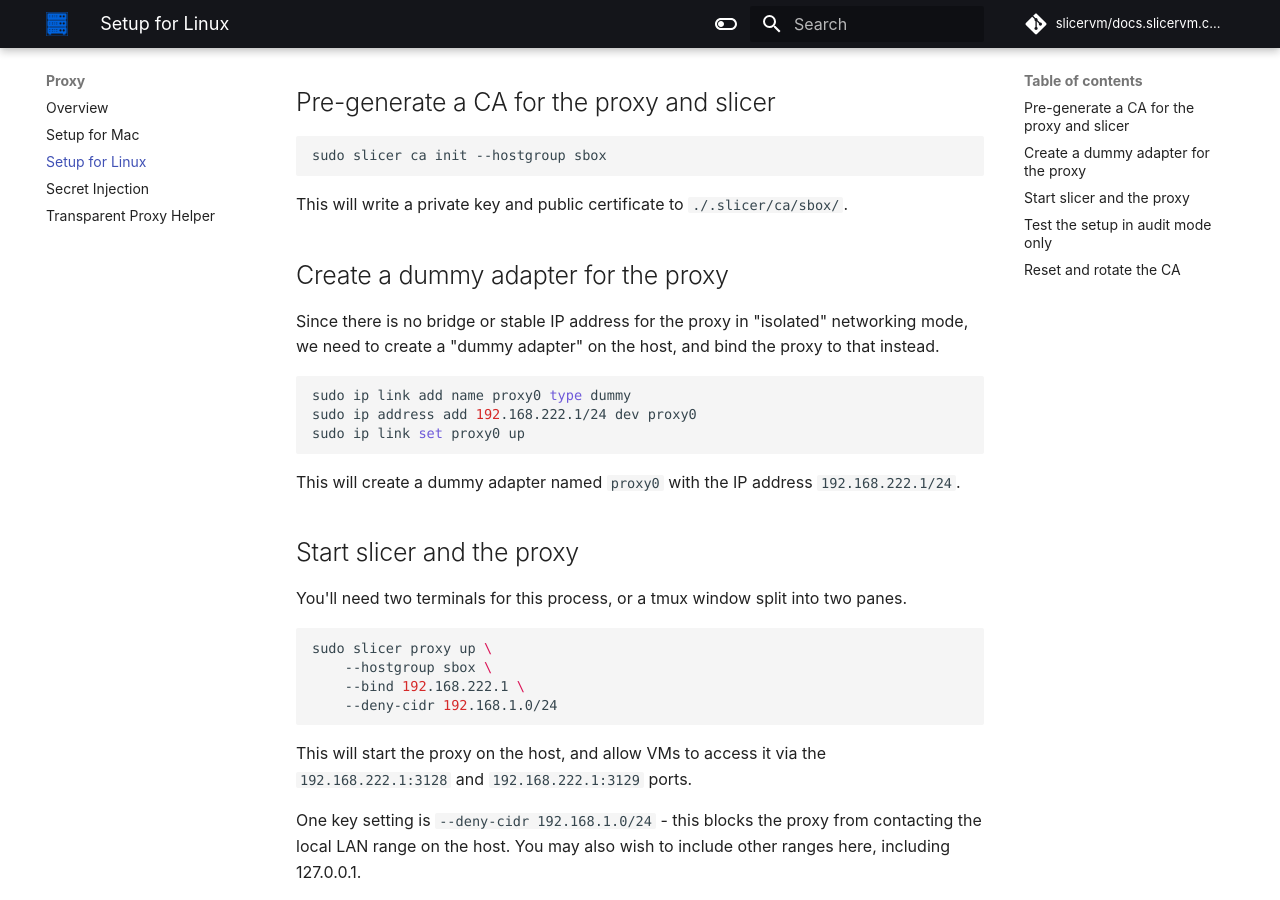
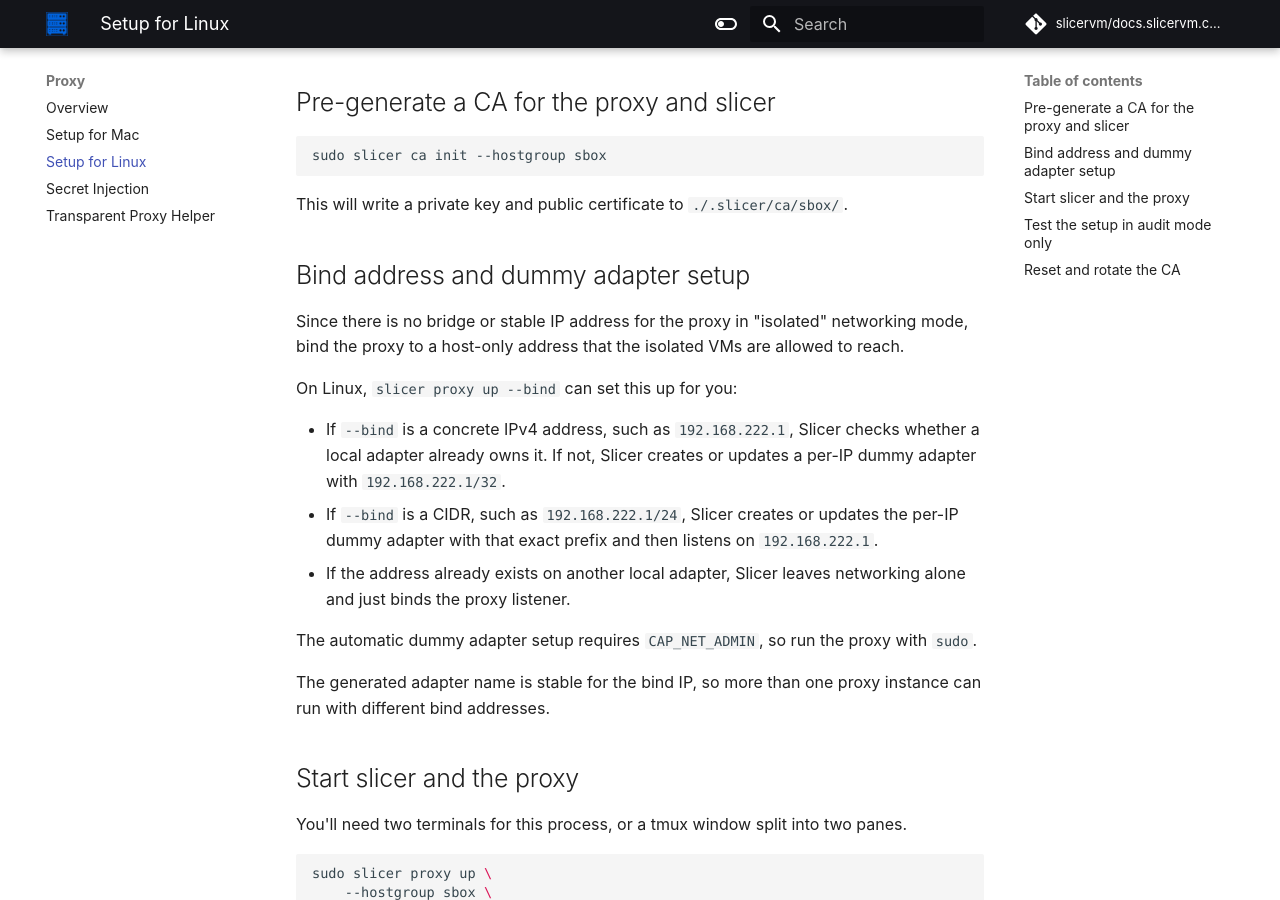
Before and after one commit to slicervm/docs.slicervm.com, an MkDocs documentation site: the page built from docs/proxy/linux.md, in a window 1280 px wide and 900 px high, scrolled down 1047 px. Built offline with MkDocs 1.6.1 and Material for MkDocs 9.7.7, drawn with Linux system fonts in a browser that asks for light colours; some web fonts are replaced; comment, search, counter and statistics services are not loaded.

Commit message:
Update on automatic dummy adapter creation
Signed-off-by: Alex Ellis (OpenFaaS Ltd) <alexellis2@gmail.com>

````diff
--- a/docs/proxy/linux.md
+++ b/docs/proxy/linux.md
@@ -47,17 +47,19 @@ sudo slicer ca init --hostgroup sbox
 
 This will write a private key and public certificate to `./.slicer/ca/sbox/`.
 
-## Create a dummy adapter for the proxy
+## Bind address and dummy adapter setup
 
-Since there is no bridge or stable IP address for the proxy in "isolated" networking mode, we need to create a "dummy adapter" on the host, and bind the proxy to that instead.
+Since there is no bridge or stable IP address for the proxy in "isolated" networking mode, bind the proxy to a host-only address that the isolated VMs are allowed to reach.
 
-```bash
-sudo ip link add name proxy0 type dummy
-sudo ip address add 192.168.222.1/24 dev proxy0
-sudo ip link set proxy0 up
-```
+On Linux, `slicer proxy up --bind` can set this up for you:
 
-This will create a dummy adapter named `proxy0` with the IP address `192.168.222.1/24`.
+* If `--bind` is a concrete IPv4 address, such as `192.168.222.1`, Slicer checks whether a local adapter already owns it. If not, Slicer creates or updates a per-IP dummy adapter with `192.168.222.1/32`.
+* If `--bind` is a CIDR, such as `192.168.222.1/24`, Slicer creates or updates the per-IP dummy adapter with that exact prefix and then listens on `192.168.222.1`.
+* If the address already exists on another local adapter, Slicer leaves networking alone and just binds the proxy listener.
+
+The automatic dummy adapter setup requires `CAP_NET_ADMIN`, so run the proxy with `sudo`.
+
+The generated adapter name is stable for the bind IP, so more than one proxy instance can run with different bind addresses.
 
 ## Start slicer and the proxy
 
````
